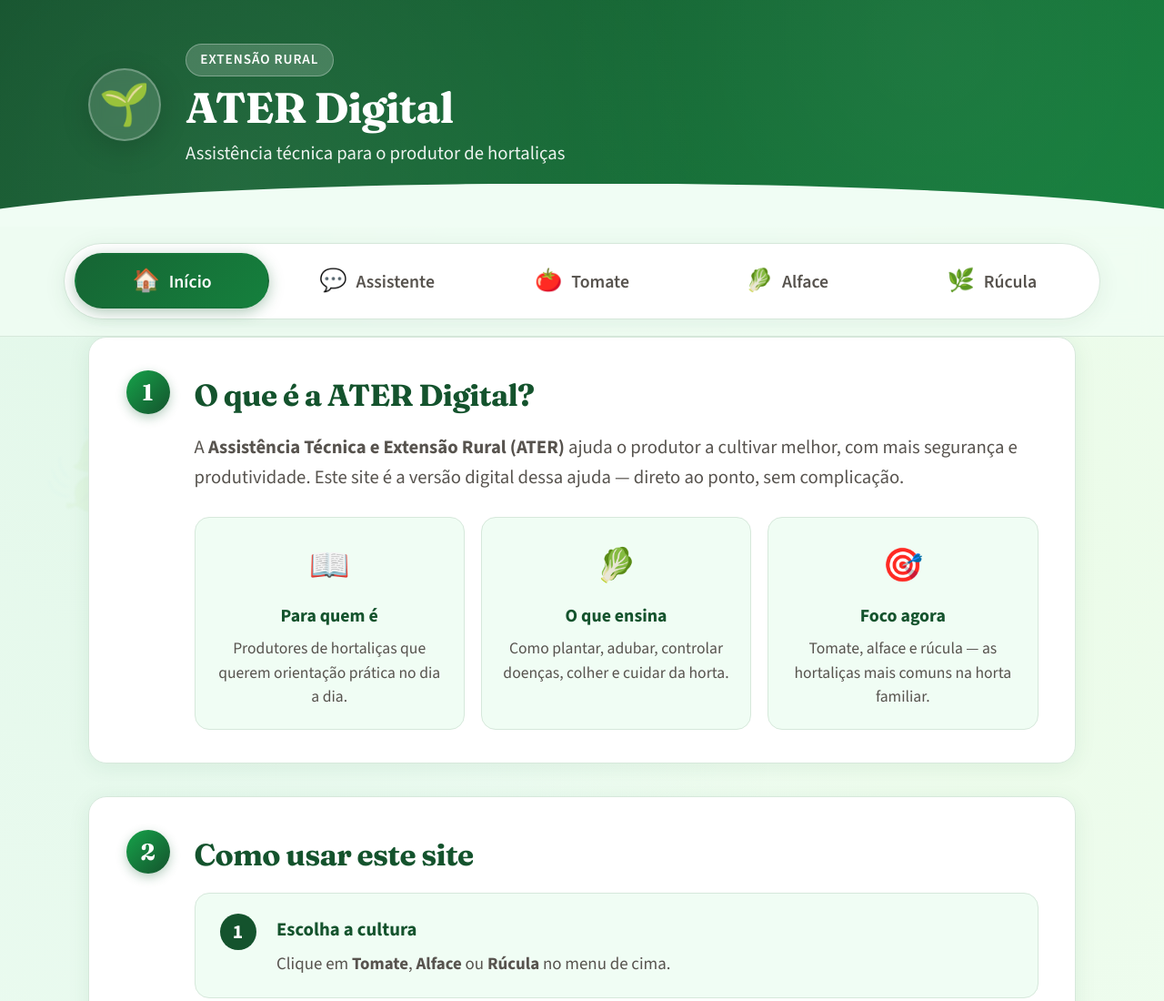
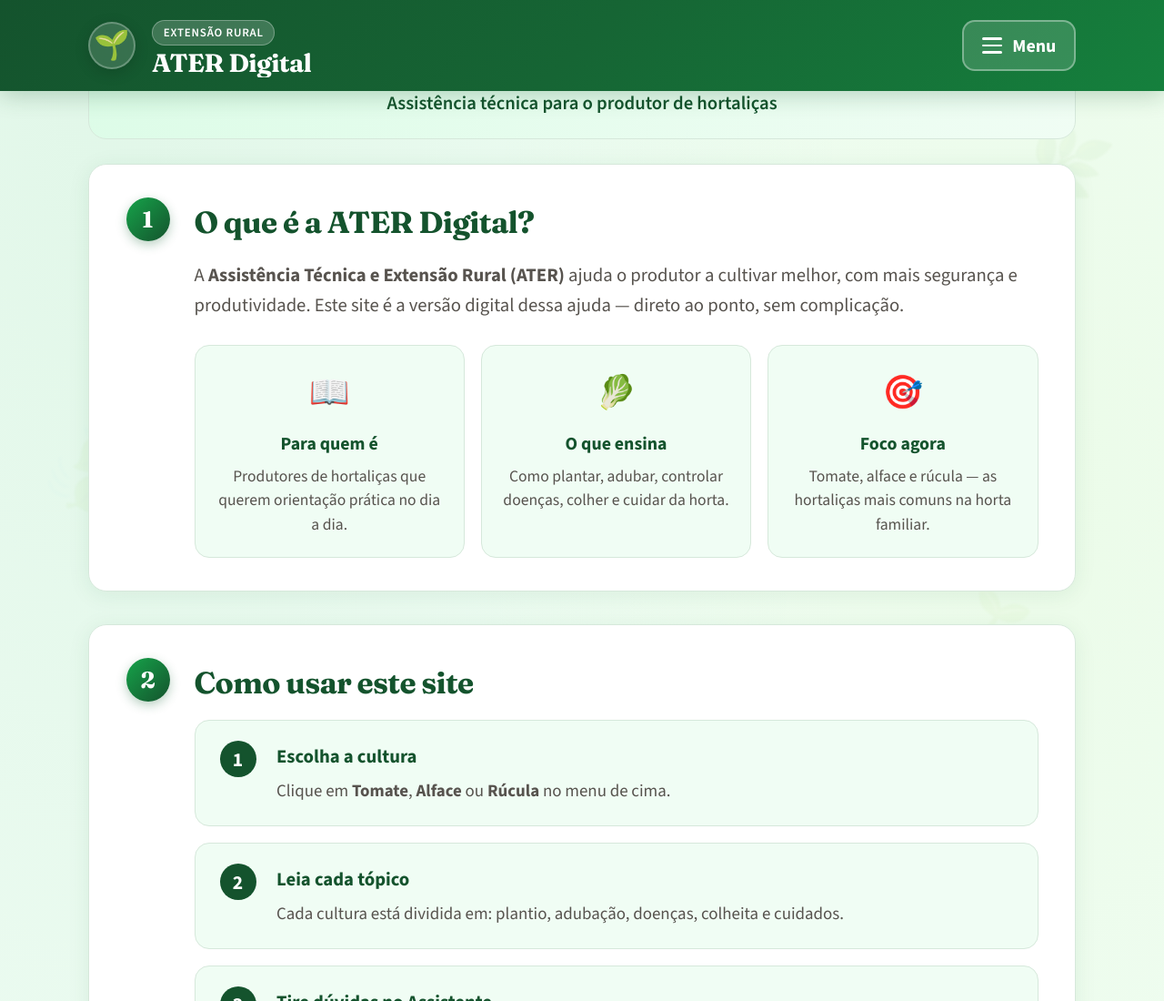
Before and after one commit to artcagliari/trabalhovitor, a plain HTML site: page index.html in a window 1280 px wide. Shown: the top 1100 px of the page at 91% size. Drawn offline with nearby package versions, Linux system fonts and the light colour scheme.

Commit message:
Substitui navegação por header fixo com menu hambúrguer.
Mantém o menu sempre no topo da tela e exibe os tópicos em painel expansível ao tocar no botão Menu.

Co-authored-by: Cursor <cursoragent@cursor.com>

```diff
--- a/index.html
+++ b/index.html
@@ -16,24 +16,38 @@
     <span class="folha folha-3">🌱</span>
   </div>
 
-  <header class="cabecalho">
-    <div class="cabecalho-onda" aria-hidden="true"></div>
-    <div class="container cabecalho-conteudo">
-      <div class="logo-area">
-        <div class="logo-circulo">
+  <header class="site-header" id="site-header">
+    <div class="container header-bar">
+      <div class="header-logo">
+        <div class="logo-circulo logo-circulo-sm">
           <span class="logo-icone" aria-hidden="true">🌱</span>
         </div>
-        <div>
+        <div class="header-titulo">
           <span class="etiqueta-topo">Extensão Rural</span>
           <h1>ATER Digital</h1>
-          <p class="subtitulo">Assistência técnica para o produtor de hortaliças</p>
         </div>
       </div>
+
+      <button
+        class="menu-hamburguer"
+        id="menu-hamburguer"
+        type="button"
+        aria-expanded="false"
+        aria-controls="menu-nav"
+        aria-label="Abrir menu de navegação"
+      >
+        <span class="hamburguer-linhas" aria-hidden="true">
+          <span></span>
+          <span></span>
+          <span></span>
+        </span>
+        <span class="menu-texto">Menu</span>
+      </button>
     </div>
-  </header>
 
-  <nav class="navegacao" aria-label="Menu principal">
-    <div class="container nav-pilulas">
+    <nav class="menu-nav" id="menu-nav" aria-label="Menu principal">
+      <div class="container menu-nav-inner">
+        <p class="menu-nav-titulo">Escolha o tópico</p>
         <button class="aba ativa" data-aba="inicio" type="button">
           <span class="aba-icone">🏠</span>
           Início
@@ -56,6 +70,9 @@
         </button>
       </div>
     </nav>
+  </header>
+
+  <div class="header-espacador" aria-hidden="true"></div>
 
   <main class="container">
 
@@ -63,6 +80,10 @@
     <section id="inicio" class="painel ativo">
 
       <!-- 1. Introdução -->
+      <div class="faixa-boas-vindas">
+        <p>Assistência técnica para o produtor de hortaliças</p>
+      </div>
+
       <div class="secao-bloco secao-intro">
         <span class="secao-numero">1</span>
         <div class="secao-conteudo">
--- a/script.js
+++ b/script.js
@@ -1,8 +1,51 @@
 (function () {
+  const siteHeader = document.getElementById('site-header');
+  const menuHamburguer = document.getElementById('menu-hamburguer');
+  const menuNav = document.getElementById('menu-nav');
   const abas = document.querySelectorAll('.aba');
   const paineis = document.querySelectorAll('.painel');
   const cards = document.querySelectorAll('.card-cultura');
   const botoesAba = document.querySelectorAll('[data-aba]');
+
+  let overlay = document.querySelector('.menu-overlay');
+  if (!overlay) {
+    overlay = document.createElement('div');
+    overlay.className = 'menu-overlay';
+    overlay.setAttribute('aria-hidden', 'true');
+    document.body.appendChild(overlay);
+  }
+
+  function fecharMenu() {
+    siteHeader.classList.remove('menu-aberto');
+    menuHamburguer.setAttribute('aria-expanded', 'false');
+    menuHamburguer.setAttribute('aria-label', 'Abrir menu de navegação');
+    overlay.classList.remove('visivel');
+    document.body.style.overflow = '';
+  }
+
+  function abrirMenu() {
+    siteHeader.classList.add('menu-aberto');
+    menuHamburguer.setAttribute('aria-expanded', 'true');
+    menuHamburguer.setAttribute('aria-label', 'Fechar menu de navegação');
+    overlay.classList.add('visivel');
+    document.body.style.overflow = 'hidden';
+  }
+
+  function alternarMenu() {
+    if (siteHeader.classList.contains('menu-aberto')) {
+      fecharMenu();
+    } else {
+      abrirMenu();
+    }
+  }
+
+  menuHamburguer.addEventListener('click', alternarMenu);
+
+  overlay.addEventListener('click', fecharMenu);
+
+  document.addEventListener('keydown', function (e) {
+    if (e.key === 'Escape') fecharMenu();
+  });
 
   function mostrarAba(id) {
     abas.forEach(function (aba) {
@@ -26,6 +69,7 @@
       if (window.iniciarChatATER) window.iniciarChatATER();
     }
 
+    fecharMenu();
     window.scrollTo({ top: 0, behavior: 'smooth' });
   }
 
--- a/styles.css
+++ b/styles.css
@@ -111,47 +111,40 @@ h1, h2, h3, .secao-titulo {
 .folha-2 { top: 55%; left: 3%; transform: rotate(-15deg); font-size: 5rem; }
 .folha-3 { bottom: 10%; right: 12%; transform: rotate(40deg); font-size: 3rem; }
 
-/* ---- Cabeçalho ---- */
-.cabecalho {
-  position: relative;
-  background: linear-gradient(135deg, #14532d 0%, #166534 40%, #15803d 100%);
-  color: var(--branco);
-  padding: 2.5rem 0 3.5rem;
-  overflow: hidden;
+/* ---- Header fixo + menu hambúrguer ---- */
+.site-header {
+  position: fixed;
+  top: 0;
+  left: 0;
+  right: 0;
+  z-index: 200;
+  background: linear-gradient(135deg, #14532d 0%, #166534 50%, #15803d 100%);
+  box-shadow: 0 4px 24px rgba(20, 83, 45, 0.25);
 }
 
-.cabecalho::before {
-  content: "";
-  position: absolute;
-  inset: 0;
-  background-image: radial-gradient(circle at 20% 80%, rgba(255,255,255,0.06) 0%, transparent 50%),
-                    radial-gradient(circle at 80% 20%, rgba(255,255,255,0.04) 0%, transparent 40%);
+.header-bar {
+  display: flex;
+  align-items: center;
+  justify-content: space-between;
+  gap: 1rem;
+  padding: 0.85rem var(--espaco);
+  min-height: 72px;
 }
 
-.cabecalho-onda {
-  position: absolute;
-  bottom: -1px;
-  left: 0;
-  right: 0;
-  height: 48px;
-  background: var(--verde-suave);
-  clip-path: ellipse(55% 100% at 50% 100%);
+.header-logo {
+  display: flex;
+  align-items: center;
+  gap: 1rem;
+  min-width: 0;
 }
 
-.cabecalho-conteudo {
-  position: relative;
-  z-index: 1;
-}
-
-.logo-area {
-  display: flex;
-  align-items: center;
-  gap: 1.5rem;
+.logo-circulo-sm {
+  width: 52px;
+  height: 52px;
+  flex-shrink: 0;
 }
 
 .logo-circulo {
-  width: 80px;
-  height: 80px;
   background: rgba(255, 255, 255, 0.15);
   backdrop-filter: blur(8px);
   border: 2px solid rgba(255, 255, 255, 0.25);
@@ -159,83 +152,177 @@ h1, h2, h3, .secao-titulo {
   display: flex;
   align-items: center;
   justify-content: center;
-  box-shadow: 0 8px 32px rgba(0, 0, 0, 0.15);
+  box-shadow: 0 4px 16px rgba(0, 0, 0, 0.15);
 }
 
 .logo-icone {
-  font-size: 2.5rem;
+  font-size: 1.75rem;
   line-height: 1;
+}
+
+.header-titulo {
+  color: var(--branco);
+  min-width: 0;
 }
 
 .etiqueta-topo {
   display: inline-block;
   background: rgba(255, 255, 255, 0.18);
   border: 1px solid rgba(255, 255, 255, 0.3);
-  padding: 0.25rem 0.85rem;
+  padding: 0.15rem 0.65rem;
   border-radius: 999px;
-  font-size: 0.85rem;
+  font-size: 0.72rem;
   font-weight: 600;
   letter-spacing: 0.06em;
   text-transform: uppercase;
-  margin-bottom: 0.5rem;
+  margin-bottom: 0.2rem;
 }
 
-.cabecalho h1 {
-  font-size: 2.6rem;
+.header-titulo h1 {
+  font-size: 1.55rem;
   line-height: 1.1;
+  white-space: nowrap;
+  overflow: hidden;
+  text-overflow: ellipsis;
 }
 
-.subtitulo {
-  font-size: 1.15rem;
-  opacity: 0.92;
-  margin-top: 0.4rem;
-  font-weight: 400;
+.menu-hamburguer {
+  display: flex;
+  align-items: center;
+  gap: 0.65rem;
+  background: rgba(255, 255, 255, 0.15);
+  border: 2px solid rgba(255, 255, 255, 0.35);
+  color: var(--branco);
+  padding: 0.7rem 1.1rem;
+  border-radius: 14px;
+  cursor: pointer;
+  font-family: var(--fonte);
+  font-size: 1.1rem;
+  font-weight: 700;
+  min-height: 52px;
+  flex-shrink: 0;
+  transition: background 0.2s, transform 0.2s;
 }
 
-/* ---- Navegação ---- */
-.navegacao {
-  position: sticky;
-  top: 0;
-  z-index: 100;
-  padding: 1rem 0;
-  background: rgba(240, 253, 244, 0.85);
-  backdrop-filter: blur(12px);
-  border-bottom: 1px solid var(--borda);
+.menu-hamburguer:hover {
+  background: rgba(255, 255, 255, 0.25);
 }
 
-.nav-pilulas {
-  display: flex;
-  gap: 0.6rem;
-  flex-wrap: wrap;
-  background: var(--branco);
-  padding: 0.6rem;
-  border-radius: 999px;
-  box-shadow: var(--sombra);
-  border: 1px solid var(--borda);
+.menu-hamburguer:focus-visible {
+  outline: 3px solid #f59e0b;
+  outline-offset: 2px;
 }
 
+.hamburguer-linhas {
+  display: flex;
+  flex-direction: column;
+  justify-content: center;
+  gap: 5px;
+  width: 22px;
+  height: 18px;
+}
+
+.hamburguer-linhas span {
+  display: block;
+  height: 3px;
+  background: var(--branco);
+  border-radius: 2px;
+  transition: transform 0.3s, opacity 0.3s;
+}
+
+.site-header.menu-aberto .hamburguer-linhas span:nth-child(1) {
+  transform: translateY(8px) rotate(45deg);
+}
+
+.site-header.menu-aberto .hamburguer-linhas span:nth-child(2) {
+  opacity: 0;
+}
+
+.site-header.menu-aberto .hamburguer-linhas span:nth-child(3) {
+  transform: translateY(-8px) rotate(-45deg);
+}
+
+.menu-nav {
+  position: absolute;
+  top: 100%;
+  left: 0;
+  right: 0;
+  background: var(--branco);
+  border-bottom: 1px solid var(--borda);
+  box-shadow: 0 12px 32px rgba(20, 83, 45, 0.15);
+  max-height: 0;
+  overflow: hidden;
+  opacity: 0;
+  visibility: hidden;
+  transition: max-height 0.35s ease, opacity 0.25s ease, visibility 0.25s;
+}
+
+.site-header.menu-aberto .menu-nav {
+  max-height: 520px;
+  opacity: 1;
+  visibility: visible;
+}
+
+.menu-nav-inner {
+  display: flex;
+  flex-direction: column;
+  gap: 0.5rem;
+  padding: 1rem var(--espaco) 1.25rem;
+}
+
+.menu-nav-titulo {
+  font-size: 0.9rem;
+  font-weight: 700;
+  text-transform: uppercase;
+  letter-spacing: 0.05em;
+  color: var(--texto-suave);
+  margin-bottom: 0.25rem;
+  padding-left: 0.25rem;
+}
+
+.header-espacador {
+  height: 72px;
+}
+
+.menu-overlay {
+  position: fixed;
+  inset: 0;
+  top: 72px;
+  background: rgba(0, 0, 0, 0.35);
+  z-index: 150;
+  opacity: 0;
+  visibility: hidden;
+  transition: opacity 0.25s, visibility 0.25s;
+}
+
+.menu-overlay.visivel {
+  opacity: 1;
+  visibility: visible;
+}
+
+/* ---- Abas do menu ---- */
 .aba {
   display: flex;
   align-items: center;
-  gap: 0.55rem;
-  padding: 0.85rem 1.5rem;
+  gap: 0.75rem;
+  padding: 1rem 1.25rem;
   font-family: var(--fonte);
-  font-size: 1.1rem;
+  font-size: 1.15rem;
   font-weight: 600;
-  color: var(--texto-suave);
-  background: transparent;
-  border: 2px solid transparent;
-  border-radius: 999px;
+  color: var(--texto);
+  background: var(--verde-suave);
+  border: 2px solid var(--borda);
+  border-radius: 14px;
   cursor: pointer;
-  transition: all 0.25s ease;
-  min-height: 54px;
-  flex: 1;
-  justify-content: center;
+  transition: all 0.2s ease;
+  min-height: 58px;
+  width: 100%;
+  text-align: left;
 }
 
 .aba:hover {
   background: var(--verde-claro);
-  color: var(--verde-escuro);
+  border-color: var(--verde-medio);
 }
 
 .aba:focus-visible {
@@ -246,15 +333,32 @@ h1, h2, h3, .secao-titulo {
 .aba.ativa {
   background: linear-gradient(135deg, #166534, #15803d);
   color: var(--branco);
-  box-shadow: 0 4px 16px rgba(22, 101, 52, 0.35);
+  border-color: var(--verde-escuro);
+  box-shadow: 0 4px 12px rgba(22, 101, 52, 0.3);
 }
 
 .aba-icone {
-  font-size: 1.35rem;
+  font-size: 1.5rem;
   line-height: 1;
+  flex-shrink: 0;
 }
 
 /* ---- Main ---- */
+.faixa-boas-vindas {
+  background: linear-gradient(135deg, #dcfce7, #f0fdf4);
+  border: 1px solid var(--borda);
+  border-radius: var(--raio);
+  padding: 1.25rem 1.5rem;
+  margin-bottom: 1.5rem;
+  text-align: center;
+}
+
+.faixa-boas-vindas p {
+  font-size: 1.15rem;
+  color: var(--verde-escuro);
+  font-weight: 600;
+}
+
 main {
   position: relative;
   z-index: 1;
@@ -1130,14 +1234,14 @@ body.tema-assistente {
 @media (max-width: 600px) {
   html { font-size: 17px; }
 
-  .cabecalho h1 { font-size: 2rem; }
+  .header-titulo h1 { font-size: 1.3rem; }
 
-  .nav-pilulas {
-    border-radius: var(--raio);
-    flex-direction: column;
+  .menu-texto { display: none; }
+
+  .menu-hamburguer {
+    padding: 0.7rem;
+    border-radius: 12px;
   }
-
-  .aba { width: 100%; }
 
   .cabecalho-cultura {
     flex-direction: column;
```
Lines whose indentation alone changed are shown as unchanged.
